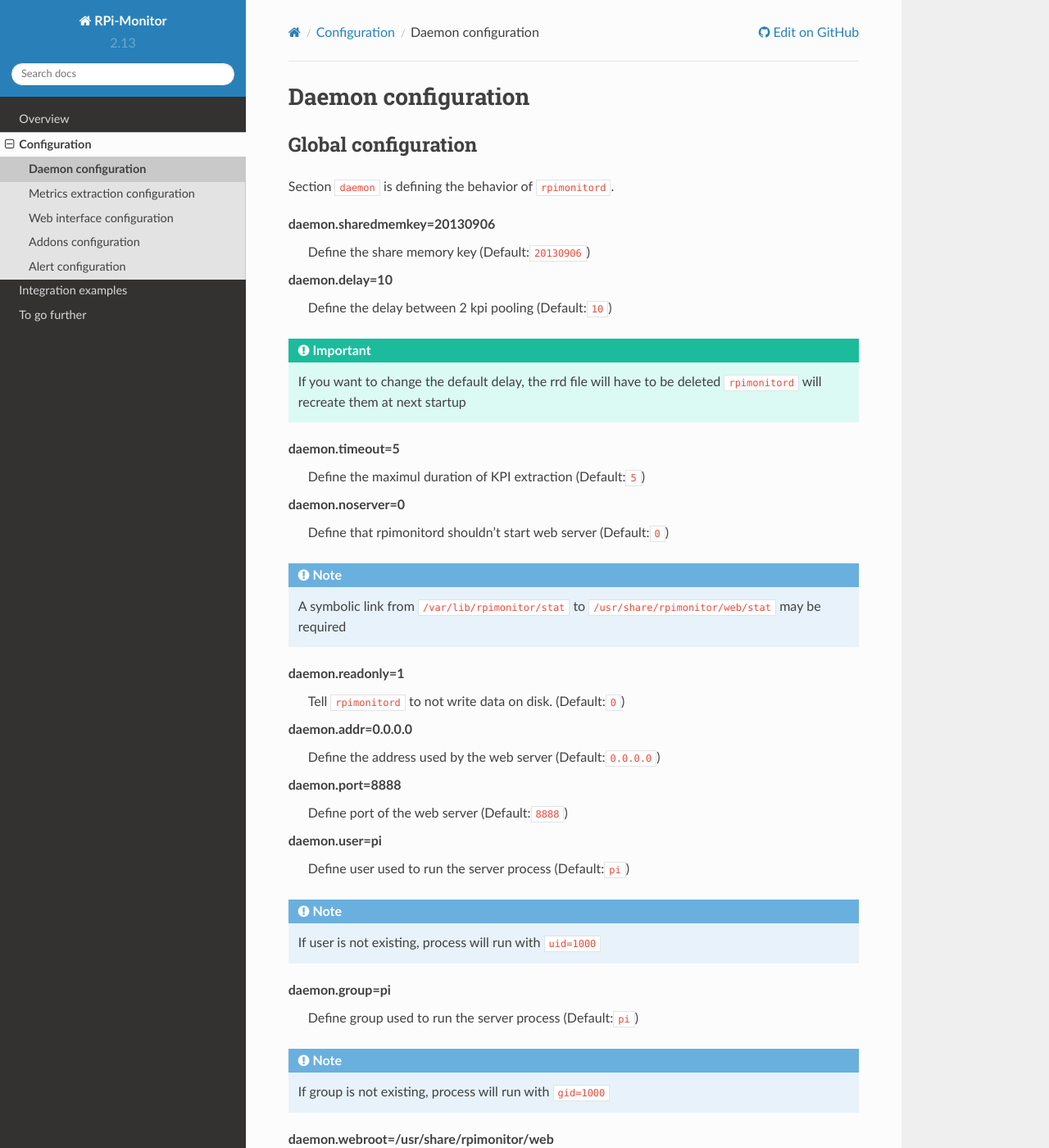
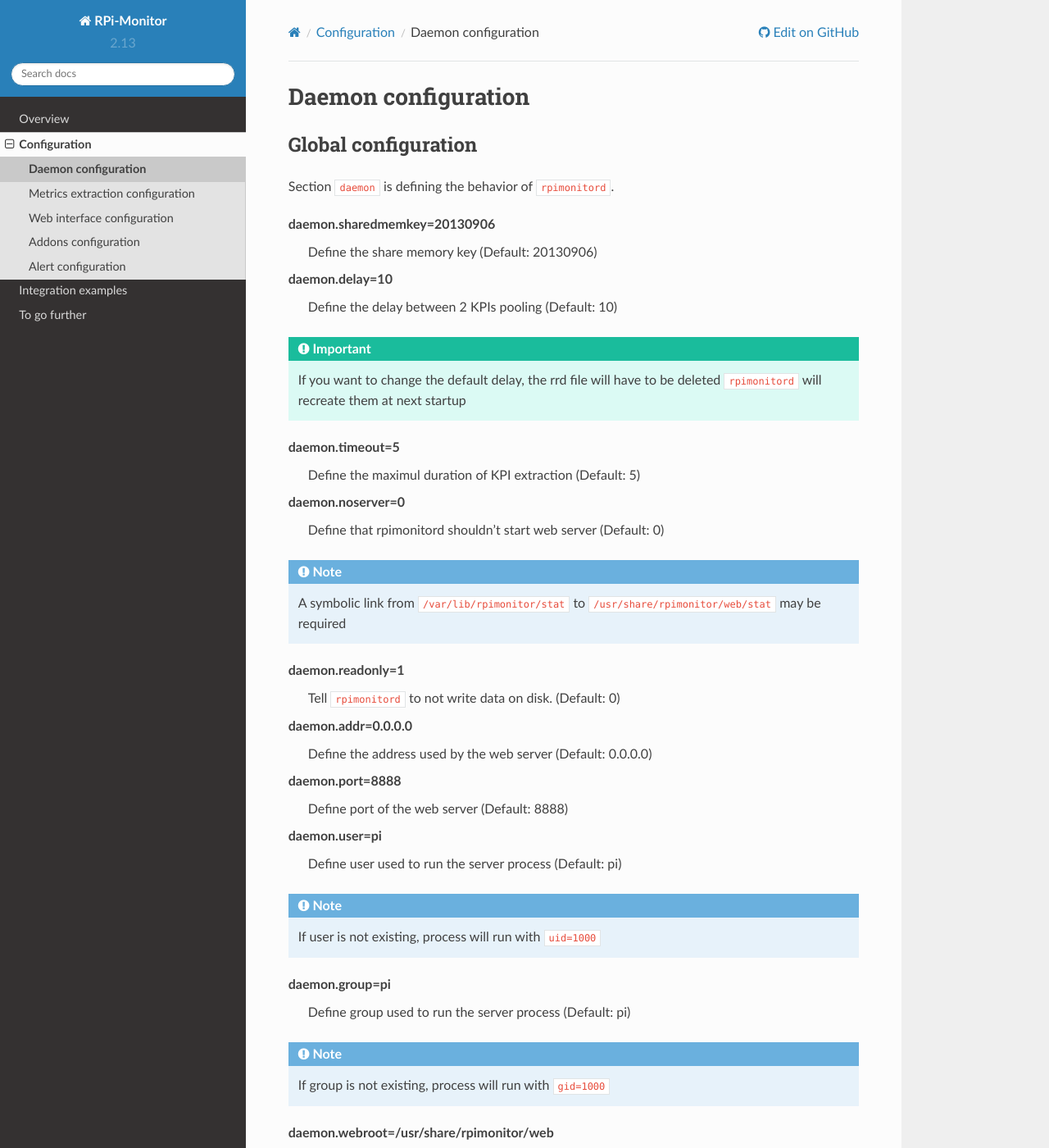
Before and after one commit to XavierBerger/RPi-Monitor, a Sphinx documentation site: the page built from docs/source/11_daemon.rst, in a window 1280 px wide and 1400 px high. Shown: the whole window at 82% size. Built offline with Sphinx 7.4.7 and the Read the Docs theme 2.0.0, drawn with Linux system fonts in a browser that asks for light colours; some of the changed text lies outside the part shown.

Commit message:
Update docs

```diff
--- a/docs/source/11_daemon.rst
+++ b/docs/source/11_daemon.rst
@@ -8,50 +8,50 @@
 Section ``daemon`` is defining the behavior of ``rpimonitord``.
 
 daemon.sharedmemkey=20130906
-  Define the share memory key (Default:``20130906``)
+  Define the share memory key (Default: 20130906)
 
 daemon.delay=10
-  Define the delay between 2 kpi pooling (Default:``10``)
+  Define the delay between 2 KPIs pooling (Default: 10)
 
 .. important:: If you want to change the default delay, the rrd file will
                have to be deleted ``rpimonitord`` will recreate them at next startup
 
 daemon.timeout=5
-  Define the maximul duration of KPI extraction (Default:``5``)
+  Define the maximul duration of KPI extraction (Default: 5)
 
 daemon.noserver=0
-  Define that rpimonitord shouldn't start web server (Default:``0``)
+  Define that rpimonitord shouldn't start web server (Default: 0)
 
 .. note:: A symbolic link from ``/var/lib/rpimonitor/stat`` to
           ``/usr/share/rpimonitor/web/stat`` may be required
 
 daemon.readonly=1
-  Tell ``rpimonitord`` to not write data on disk. (Default:``0``)
+  Tell ``rpimonitord`` to not write data on disk. (Default: 0)
 
 daemon.addr=0.0.0.0
-  Define the address used by the web server (Default:``0.0.0.0``)
+  Define the address used by the web server (Default: 0.0.0.0)
 
 daemon.port=8888
-  Define port of the web server (Default:``8888``)
+  Define port of the web server (Default: 8888)
 
 daemon.user=pi
-  Define user used to run the server process (Default:``pi``)
+  Define user used to run the server process (Default: pi)
 
 .. note:: If user is not existing, process will run with ``uid=1000``
 
 daemon.group=pi
-  Define group used to run the server process (Default:``pi``)
+  Define group used to run the server process (Default: pi)
 
 .. note:: If group is not existing, process will run with ``gid=1000``
 
 daemon.webroot=/usr/share/rpimonitor/web
-  Define the root directory of the web server (Default:``/usr/share/rpimonitor/web``)
+  Define the root directory of the web server (Default: ``/usr/share/rpimonitor/web``)
 
 daemon.datastore=/var/lib/rpimonitor
-  Define the data storage directory (Default:``/var/lib/rpimonitor``)
+  Define the data storage directory (Default: ``/var/lib/rpimonitor``)
 
 daemon.logfile=/var/log/rpimonitor
-  Define directory where logs are stored (Default:``/var/log/rpimonitor``)
+  Define directory where logs are stored (Default: ``/var/log/rpimonitor``)
 
 daemon.shellinabox=https://0.0.0.0:4200/
   Define shellinabox address (Default: calculated automatically based on http request)
@@ -61,31 +61,31 @@
   Section ``snmpagent`` is defining SNMP behavior of ``rpimonitord``.
 
   snmpagent.rootoid=.1.3.6.1.4.1
-    Define root OID for snmp-agent (Default:``.1.3.6.1.4.1``)
+    Define root OID for snmp-agent (Default: .1.3.6.1.4.1)
 
   snmpagent.enterpriseoid=54321
-    Define enterprise OID for snmp agent (Default:``54321``)
+    Define enterprise OID for snmp agent (Default: 54321)
 
   snmpagent.rpimonitoroid=42
-    Define rpimonitor OID for snmp agent (Default:``42``)
+    Define rpimonitor OID for snmp agent (Default: 42)
 
   snmpagent.mibname=RPIMONITOR-MIB
-    Define MIB name (Default:``RPIMONITOR-MIB``)
+    Define MIB name (Default: RPIMONITOR-MIB)
 
   snmpagent.lastupdate=201802030000Z
-    Define MIB last update field (Default:``201802030000Z``)
+    Define MIB last update field (Default: 201802030000Z)
 
   snmpagent.moduleidentity=rpi-experiences
-    Define MIB module identity (Default:``rpi-experiences``)
+    Define MIB module identity (Default: rpi-experiences)
 
   snmpagent.organisation=RPi-Monitor
-    Define MIB organisation (Default:``RPi-Monitor``)
+    Define MIB organisation (Default: RPi-Monitor)
 
   snmpagent.contactionfo=http://rpi-experiences.blogspot.fr/
-    Define MIB contact info (Default:``http://rpi-experiences.blogspot.fr/``)
+    Define MIB contact info (Default: http://rpi-experiences.blogspot.fr/)
 
   snmpagent.description=description
-    Define MIB description (Default:``description``)
+    Define MIB description (Default: description)
 
   snmpagent.revision=201802030000Z
-    Define MIB revision (Default:``201802030000Z``)
+    Define MIB revision (Default: 201802030000Z)
```
Also changed, not shown: docs/source/12_extraction.rst (+11 -9 lines), docs/source/_static/logo.png, 1 other file.
